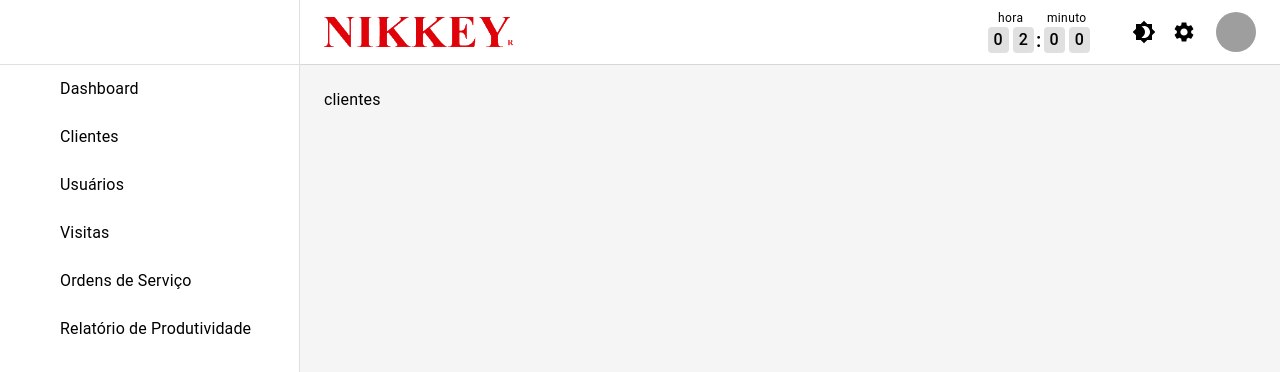
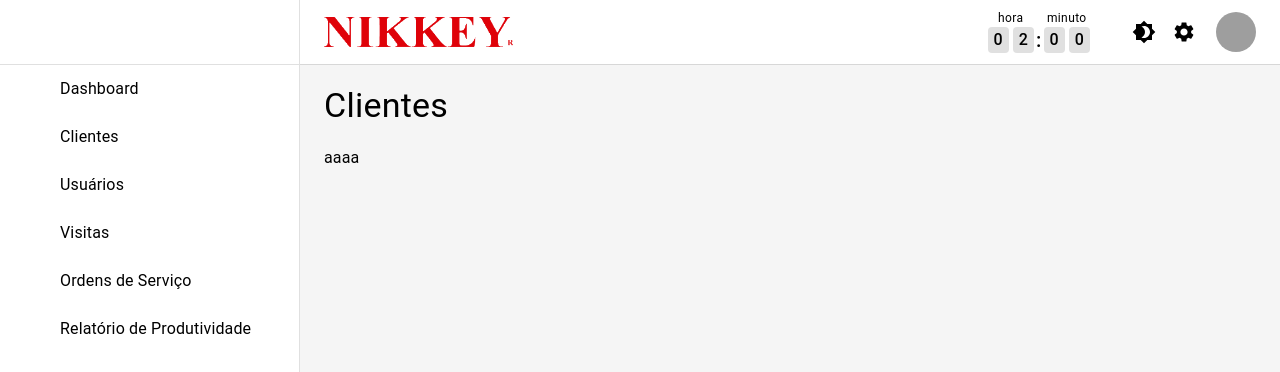
Before and after one commit to Sankhya-ABC/nikkey-frontend, a React (Vite) app: page /clientes in a window 1280 px wide. Shown: the top 372 px of the page. Built offline with nearby package versions, Linux system fonts and the light colour scheme; grey boxes are pictures that could not be loaded; some icons are missing.

Commit message:
feat: Clientes

```diff
--- a/src/App.tsx
+++ b/src/App.tsx
@@ -3,6 +3,7 @@ import { BrowserRouter, Route, Routes } from "react-router";
 import { Template } from "./components/Template";
 import { DrawerProvider } from "./hooks/useDrawer";
 import { ThemeProvider } from "./hooks/useTheme";
+import { Clientes } from "./pages/Clientes";
 import { Dashboard } from "./pages/Dashboard";
 
 export const App: React.FC = () => {
@@ -14,7 +15,7 @@ export const App: React.FC = () => {
             <Route element={<Template />}>
               <Route path="" element={<Dashboard />} />
               <Route path="dashboard" element={<Dashboard />} />
-              <Route path="clientes" element={<span>clientes</span>} />
+              <Route path="clientes" element={<Clientes />} />
               <Route path="usuarios" element={<span>usuarios</span>} />
               <Route path="visitas" element={<span>visitas</span>} />
               <Route
--- a/src/components/Template/Layout/index.tsx
+++ b/src/components/Template/Layout/index.tsx
@@ -10,7 +10,7 @@ export const Layout: React.FC<LayoutProps> = ({ title, children }) => {
   return (
     <Grid container spacing={3}>
       <Grid item size={{ xs: 12 }}>
-        <Typography variant="h4" sx={{ lineHeight: 1 }}>
+        <Typography variant="h4" sx={{ lineHeight: 1, fontWeight: 0 }}>
           {title}
         </Typography>
       </Grid>
--- a/src/components/Template/tokens.tsx
+++ b/src/components/Template/tokens.tsx
@@ -15,14 +15,14 @@ const lightTheme = {
   palette: {
     mode: "light" as const,
     primary: {
+      main: "#df0209",
+      light: "#ff5983",
+      dark: "#9a0036",
+    },
+    secondary: {
       main: "#1976d2",
       light: "#42a5f5",
       dark: "#1565c0",
-    },
-    secondary: {
-      main: "#dc004e",
-      light: "#ff5983",
-      dark: "#9a0036",
     },
     background: {
       default: "#f5f5f5",
@@ -38,15 +38,16 @@ const lightTheme = {
 const darkTheme = {
   palette: {
     mode: "dark" as const,
+
     primary: {
+      main: "#f48fb1",
+      light: "#fce4ec",
+      dark: "#ad1457",
+    },
+    secondary: {
       main: "#90caf9",
       light: "#e3f2fd",
       dark: "#42a5f5",
-    },
-    secondary: {
-      main: "#f48fb1",
-      light: "#fce4ec",
-      dark: "#ad1457",
     },
     background: {
       default: "#121212",
--- /dev/null
+++ b/src/pages/Clientes/index.tsx
@@ -0,0 +1,14 @@
+import { Grid } from "@mui/material";
+import { Layout } from "../../components/Template/Layout";
+
+export const Clientes = () => {
+  return (
+    <Layout title="Clientes">
+      <Grid container spacing={3}>
+        <Grid item size={{ xs: 12, sm: 12, md: 12, lg: 8, xl: 9 }}>
+          aaaa
+        </Grid>
+      </Grid>
+    </Layout>
+  );
+};
```
